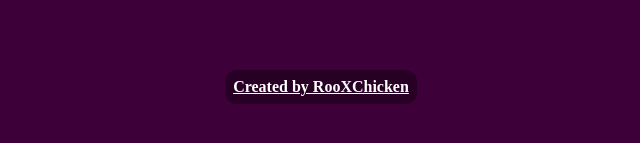
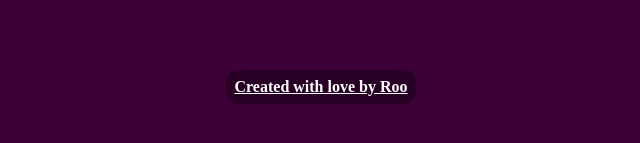
Before and after one commit to RooXChicken/locator-color, a plain HTML site: page index.html in a window 1280 px wide. Shown: the part 335-478 px from the top of the page, 319-959 px from the left. Drawn offline with Linux system fonts and the light colour scheme; a web font is replaced by a local one.

Commit message:
Update author tag

```diff
--- a/index.html
+++ b/index.html
@@ -25,7 +25,7 @@
         </div>
 
         <p class="label" style="text-align: center; margin: auto; margin-top: 12px;">This website displays the color of your locator icon on Minecraft Java Edition</p>
-        <a href="https://loveroo.org"><p class="label" style="margin: auto; margin-top: 120px;">Created by RooXChicken</p></a>
+        <a class="footer" style="margin-top: 120px;" href="https://loveroo.org"><p class="label">Created with love by Roo</p></a>
     </body>
 
     <!-- add script at the bottom to ensure all elements have been created -->
--- a/style.css
+++ b/style.css
@@ -108,6 +108,7 @@ img {
 }
 
 a {
+    display: block;
     color: inherit;
     max-width: fit-content;
 }
@@ -119,3 +120,7 @@ a {
 
     border-radius: 12px 12px 12px 12px;
 }
+
+.footer {
+    margin: auto;
+}
```
Also changed, not shown: bruteforce/index.html (+1 -1 lines).
